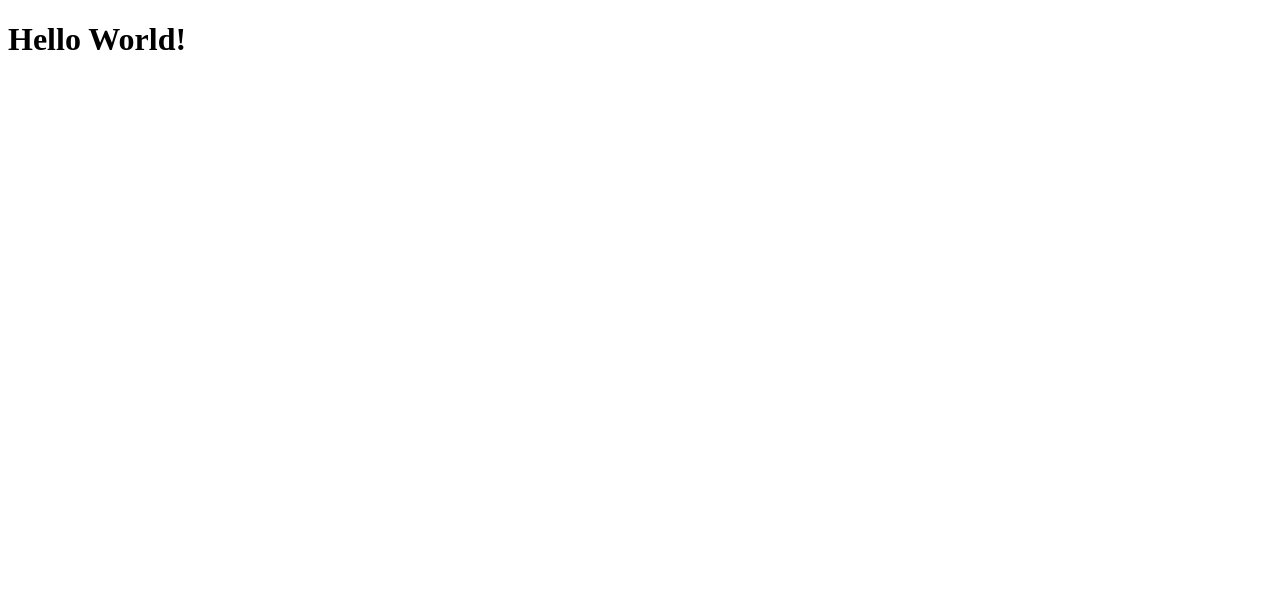
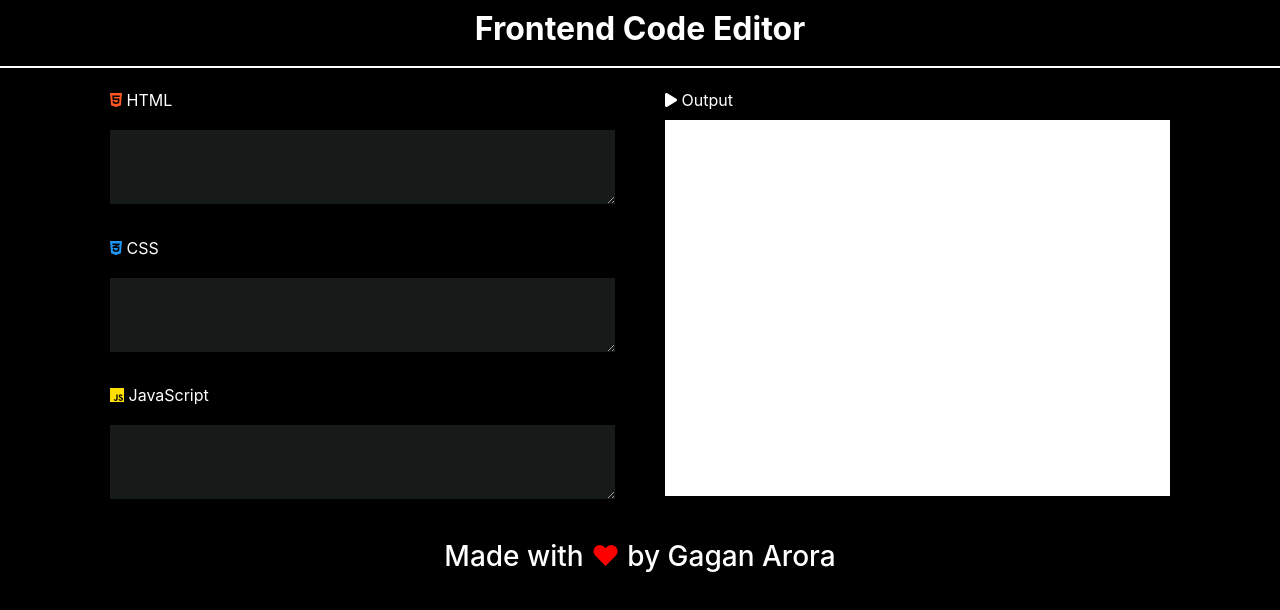
Before and after one commit to gagan257/Online-Code-Editor, a plain HTML site: page index.html in a window 1280 px wide. Drawn offline with nearby package versions, Linux system fonts and the light colour scheme.

Commit message:
working code editor

```diff
--- a/index.html
+++ b/index.html
@@ -1,12 +1,44 @@
 <!DOCTYPE html>
-<html lang="en">
+<html>
 <head>
-    <meta charset="UTF-8">
-    <meta http-equiv="X-UA-Compatible" content="IE=edge">
-    <meta name="viewport" content="width=device-width, initial-scale=1.0">
-    <title>Document</title>
+    <link rel="stylesheet" href="bootstrap.css">
+    <link rel="stylesheet" href="style.css">
+    <link rel="stylesheet" href="https://cdnjs.cloudflare.com/ajax/libs/font-awesome/6.4.0/css/all.min.css">
+    <script src="script.js"></script>
+    <title>Made By Gagan Arora</title>
 </head>
 <body>
-    <h1>Hello World!</h1>
+    <div class="conatiner header">
+        <div class="row justify-content-center">
+            <h2 class="header-content">Frontend Code Editor</h2>
+        </div>
+    </div>
+    <div class="container">
+        <div class="row">
+            <div class="col-md-6">
+                <div class="left">
+                    <label><i class="fa-brands fa-html5"></i> HTML</label>
+                    <textarea id="html-code" onkeyup="ans()"></textarea>
+
+                    <label><i class="fa-brands fab fa-css3-alt"></i> CSS</label>
+                    <textarea id="css-code" onkeyup="ans()"></textarea>
+
+                    <label><i class="fa-brands fa-js"></i> JavaScript</label>
+                    <textarea id="js-code" onkeyup="ans()"></textarea>
+                </div>
+            </div>
+            <div class="col-md-6">
+                <div class="right">
+                    <label><i class="fa-solid fa-play"></i> Output</label>
+                    <iframe id="output"></iframe>
+                </div>
+            </div>
+        </div>
+    </div>
+    <footer>
+        <div class="row justify-content-center">
+            <h3>Made with <span>&hearts;</span> by <a href="https://gagan.click">Gagan Arora</a></h3>
+        </div>
+    </footer>
 </body>
 </html>
--- /dev/null
+++ b/script.js
@@ -0,0 +1,9 @@
+function ans(){
+    let html = document.getElementById("html-code").value;
+    let css = document.getElementById("css-code").value;
+    let js = document.getElementById("js-code").value;
+    let output = document.getElementById("output");
+
+    output.contentDocument.body.innerHTML = html + "<style>"+css+"</style>"; // for html and css
+    output.contentWindow.eval(js); //  for js
+}
--- /dev/null
+++ b/style.css
@@ -0,0 +1,83 @@
+body{
+    background-color: black;
+    color: white;
+}
+
+.header-content{
+    font-weight: bolder;
+}
+
+.header{
+    padding: 10px;
+    border-bottom: 2px solid white;
+}
+
+.container{
+    margin-top: 10px;
+    display: flex;
+}
+
+.left , .right {
+    flex-basis: 50%;
+    padding: 10px;
+
+}
+
+textarea{
+    width: 100%;
+    height: 38%;
+    background-color: #161A19;
+    color: white;
+    padding: 10px 20px;
+    border: 0;
+    outline: 0;
+    font-size: 18px;
+    margin-bottom: 5%;
+    margin-top: 2%;
+}
+
+.row{
+    margin: 0%;
+    padding: 0%;
+}
+
+iframe{
+    width: 100%;
+    height: 95%;
+    background-color:white;
+    border: 0;
+    outline: 0;
+}
+
+label i{
+    display: flex;
+    align-items: center;
+    background-color: #000;
+}
+
+.col-md-6 > .right {
+    height: 90%;
+}
+
+.fa-html5{
+    color: #FF5722;
+}
+.fa-css3-alt{
+    color: #2196F3;
+}
+.fa-js{
+    color: #FFDF00;
+}
+
+span{
+    color: red;
+}
+
+a{
+    color: white;
+}
+
+a:hover{
+    color: white;
+    text-decoration: none;
+}
```
Also changed, not shown: 1 other file.
